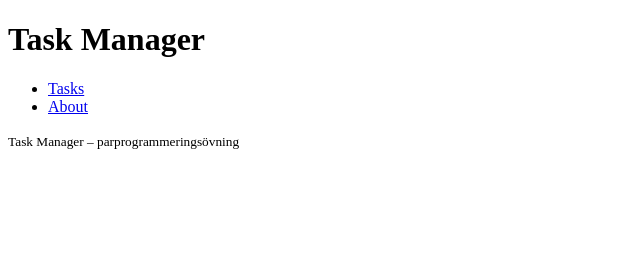
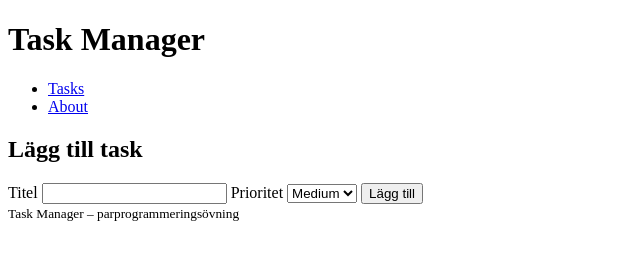
Before and after one commit to christianeriksson06/task-manager, a plain HTML site: page index.html in a window 1280 px wide. Shown: the whole page, without its empty margins (0-640 px from the left). Drawn offline with Linux system fonts and the light colour scheme.

Commit message:
feat: add task input form

```diff
--- a/index.html
+++ b/index.html
@@ -1,4 +1,4 @@
-<!doctype html>
+<!DOCTYPE html>
 <html lang="sv">
   <head>
     <meta charset="utf-8" />
@@ -20,7 +20,27 @@
     </header>
 
     <main class="container">
+      <section aria-labelledby="add-task-title">
+        <h2 id="add-task-title">Lägg till task</h2>
 
+        <form id="task-form">
+          <label for="task-title">Titel</label>
+          <input id="task-title" name="title" type="text" required />
+
+          <label for="task-priority">Prioritet</label>
+          <select
+            id="task-priority"
+            name="priority"
+            aria-label="Välj prioritet"
+          >
+            <option value="low">Low</option>
+            <option value="medium" selected>Medium</option>
+            <option value="high">High</option>
+          </select>
+
+          <button type="submit">Lägg till</button>
+        </form>
+      </section>
     </main>
 
     <footer class="site-footer" id="about">
```
